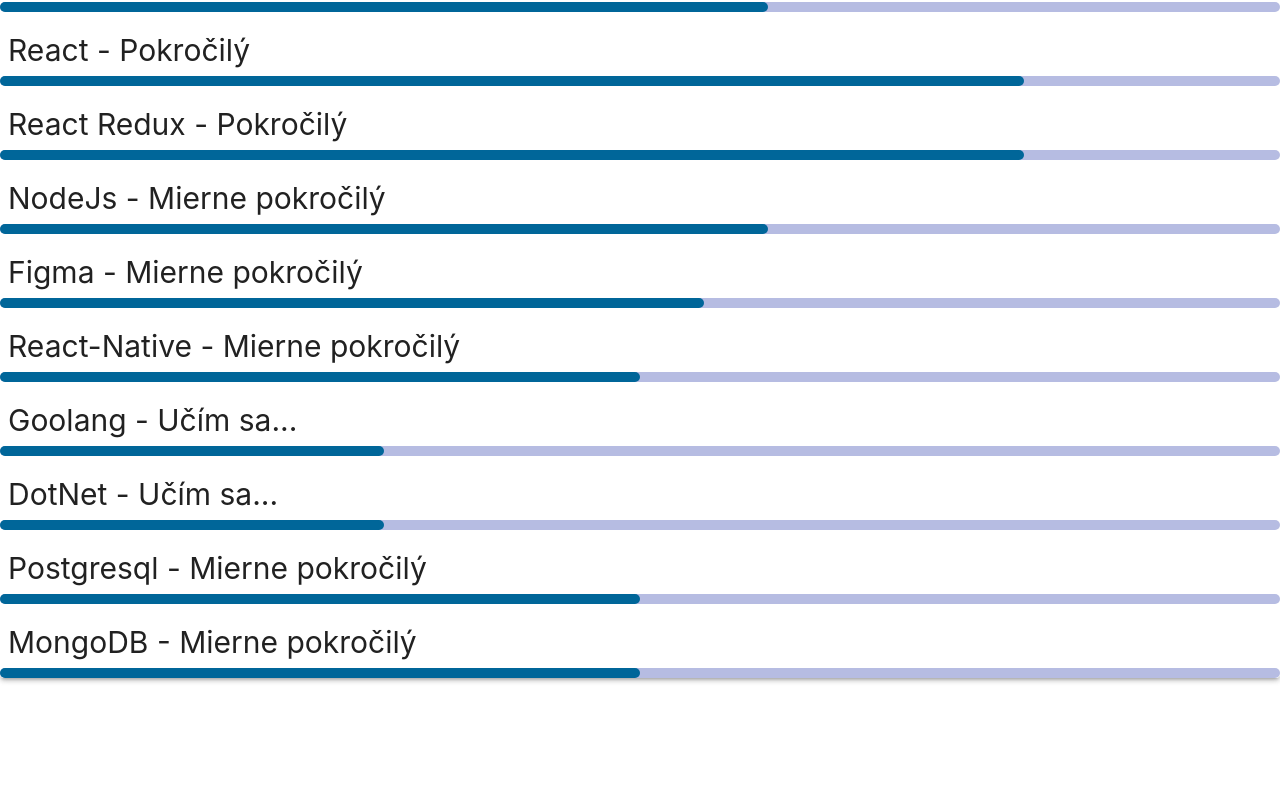
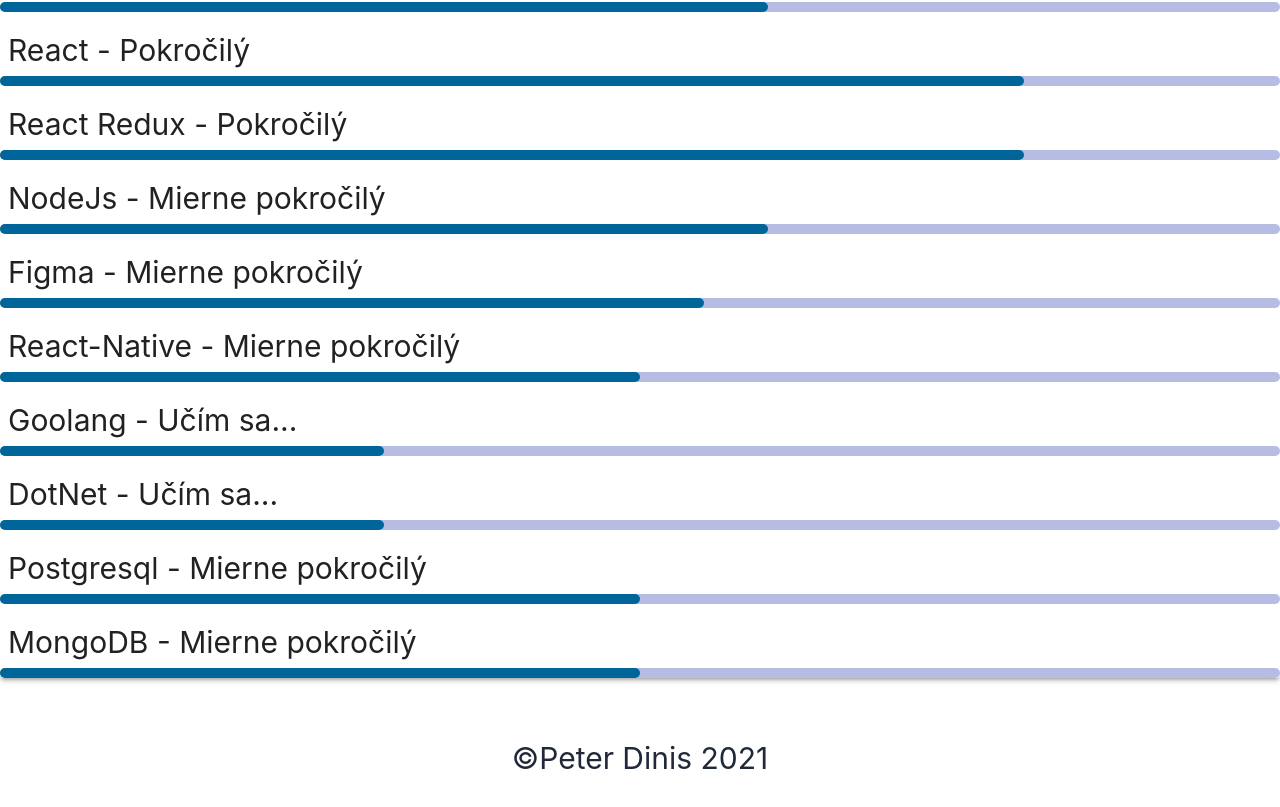
Before and after one commit to peterdinis/Portfolio-Dinis, a React (Create React App) app: page / in a window 1280 px wide. Shown: the part 3638-4445 px from the top of the page. Before the commit the page ends 4324 px from the top, so only its background shows below. Built offline with nearby package versions, Linux system fonts and the light colour scheme.

Commit message:
Add new components

```diff
--- a/src/App.js
+++ b/src/App.js
@@ -1,5 +1,5 @@
 import { Switch, Route } from "react-router-dom";
-import Navbar from './components/Navbar';
+import Navbar from './components/shared/Navbar';
 import Homepage from "./pages/Homepage";
 
 function App() {
--- /dev/null
+++ b/src/components/shared/AppFooter.jsx
@@ -0,0 +1,20 @@
+function AppFooter() {
+  return (
+    <section className="bg-white mt-3">
+      <div className="max-w-screen-xl px-4 py-12 mx-auto space-y-8 overflow-hidden sm:px-6 lg:px-8">
+        <nav className="flex flex-wrap justify-center -mx-5 -my-2">
+          <div className="px-5 py-2">
+            <a
+              href="/"
+              className= "text-3xl leading-6 text-gray-800 hover:text-gray-900"
+            >
+              &copy;Peter Dinis 2021
+            </a>
+          </div>
+        </nav>
+      </div>
+    </section>
+  );
+}
+
+export default AppFooter;
--- a/src/pages/Homepage.jsx
+++ b/src/pages/Homepage.jsx
@@ -3,7 +3,8 @@ import Hero from '../components/home/Hero'
 import Info from '../components/home/Info'
 import Knowledge from '../components/projects/Knowledge'
 import MyProjects from '../components/projects/MyProjects'
-import TimeLine from '../components/projects/TimeLine'
+import TimeLine from '../components/projects/TimeLine';
+import AppFooter from "../components/shared/AppFooter";
 
 function Homepage() {
     return (
@@ -13,6 +14,7 @@ function Homepage() {
             <MyProjects />
             <TimeLine />
             <Knowledge />
+            <AppFooter />
         </div>
     )
 }
```
Also changed, not shown: src/components/contact/Mailto.jsx (added, +16 -0 lines), src/components/shared/Header.css (added, +7 -0 lines), src/components/shared/Header.jsx (added, +11 -0 lines), src/components/shared/Mailto.jsx (added, +16 -0 lines), src/components/shared/Navbar.css (renamed from src/components/Navbar.css), src/components/shared/Navbar.jsx (renamed from src/components/Navbar.jsx).
